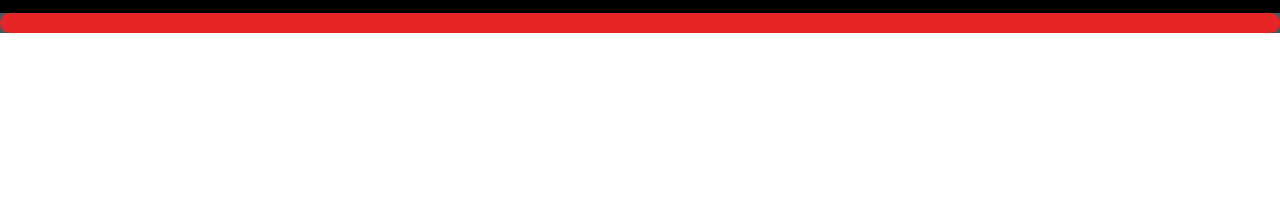
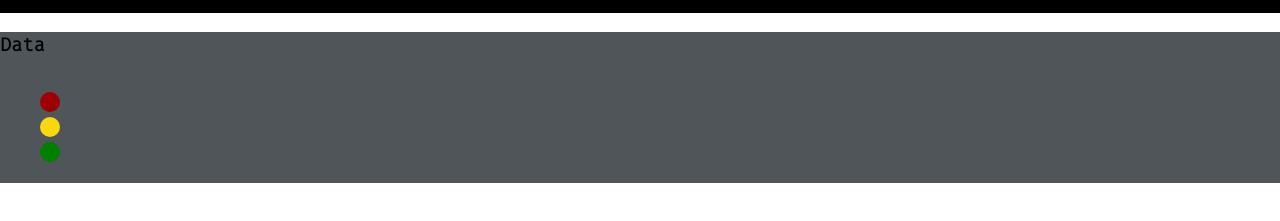
Before and after one commit to luanafront/bloco-de-notas, a plain HTML site: page index.html in a window 1280 px wide. Shown: the part 51-272 px from the top of the page. Drawn offline with Linux system fonts and the light colour scheme.

Commit message:
criei a pasta com as imagens, e coloquei no codigo de acordo com figma

```diff
--- a/index.html
+++ b/index.html
@@ -12,11 +12,14 @@
         <h1 class="cabecalho__titulo">let atividadeDoDia = [</h1>
     </header>
     <main class="principal">
-        <section class="notas">
-            <div class="cor1"></div>
-            <div class="cor2"></div>
-            <div class="cor3"></div>
-        </section>
+        <h3 class="principal__data"> Data </h3>
+       <div class="bolinhas">
+           <ul class="polinhas__lista">
+               <li class="lista__bolinha1"> <img src="./assests/bolinha vermelha.jfif" alt="" class="imagem"></li>
+               <li class="lista__bolinha2"> <img src="./assests/amarelo.jfif" alt="" class="imagem"></li></li>
+               <li class="lista__bolinha3"> <img src="./assests/bolinha verde.png" alt="" class="imagem"></li></li>
+           </ul>
+       </div>
     </main>
     <footer class="rodape"></footer>
 
--- a/style.css
+++ b/style.css
@@ -31,10 +31,19 @@ body {
 .principal{
     background-color: var(--cinza);
 }
-    .cor1{
-        background-color: var(--vermelho);
-        padding: 10px;
-        border-radius: 30px;
+    .bolinhas {
+        display: flex;
+
+
     }
-    .cor2{}
-    .cor3{}
+        .polinhas__lista {
+            list-style: none;
+        }
+            .lista__bolinha1 {}
+            .lista__bolinha2 {}
+            .lista__bolinha3 {}
+            .imagem {
+                height: 20px;
+                width: 20px;
+                border-radius: 30px;
+            }
```
Also changed, not shown: assests/amarelo.jfif (added), assests/bolinha amarela.png (added), assests/bolinha verde.png (added), assests/bolinha vermelha.jfif (added).
